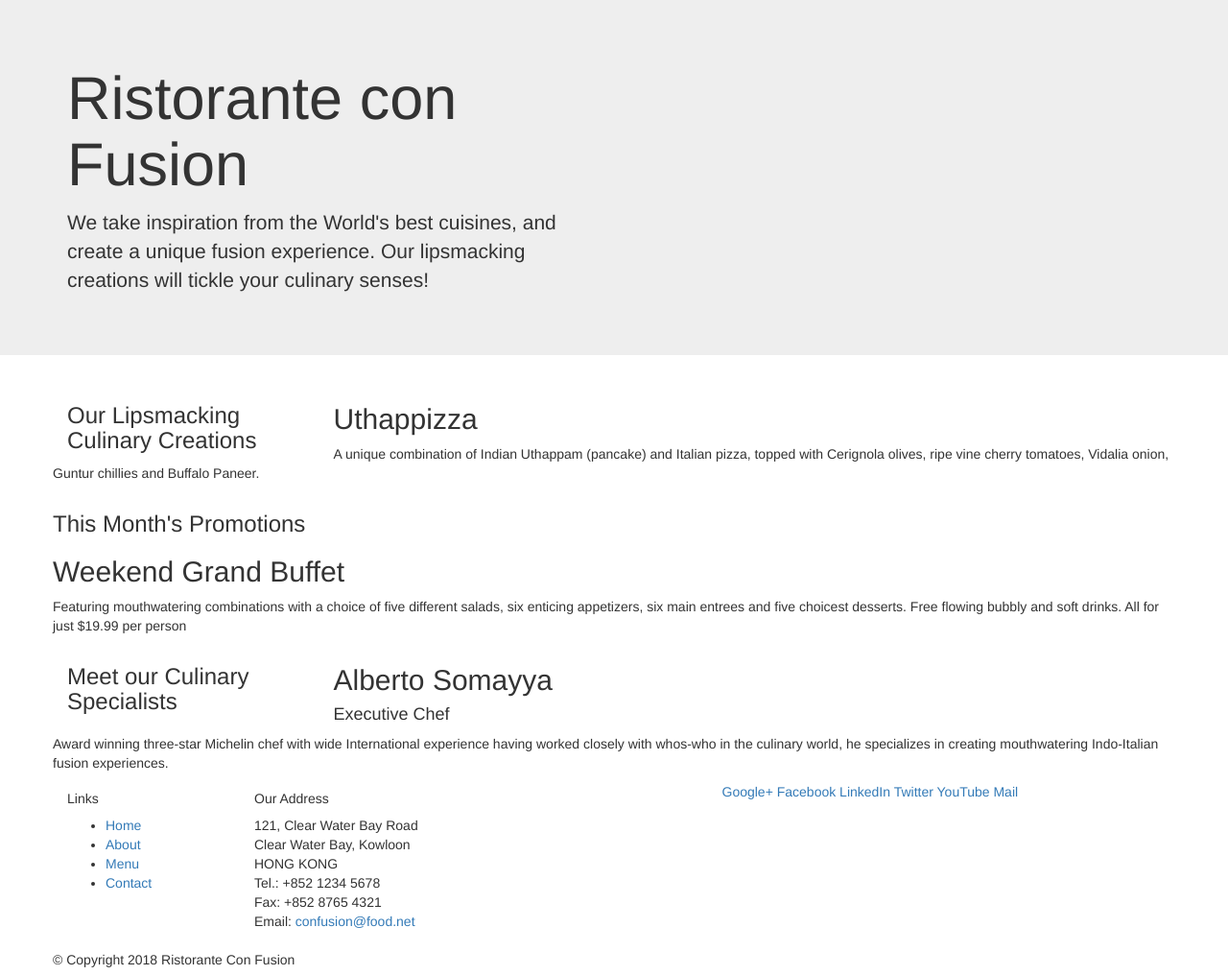
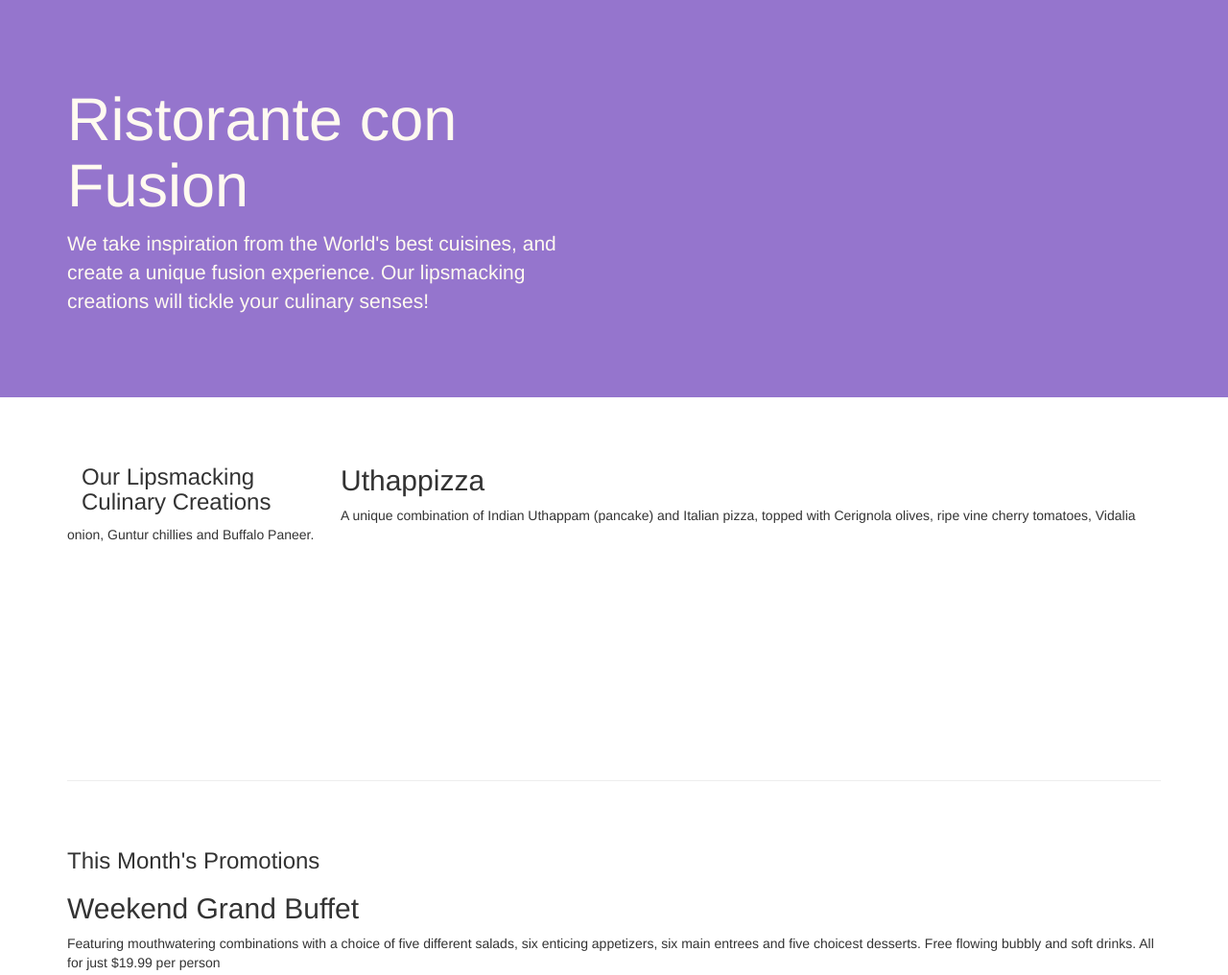
Before and after one commit to Joshuaofori/Confusion, a website: page index.html in a window 1280 px wide. Shown: the top 1016 px of the page at 96% size. Drawn offline with nearby package versions, Linux system fonts and the light colour scheme.

Commit message:
more commit

```diff
--- /dev/null
+++ b/css/styles.css
@@ -0,0 +1,26 @@
+.row-header{
+    margin:0px auto;
+    padding:0px auto;
+}
+.row-content{
+    margin:0px auto;
+    padding:50px 0px 50px 0px;
+    border-bottom:1px ridge;
+    min-height: 400px;
+}
+.footer{
+    background-color:#D1C4E9;
+    margin:0px auto;
+    padding:20px 0px 20px 0px;
+}
+.jumbotron{
+    padding:70px 30px 70px 30px;
+    margin:0px auto;
+    background:#9575CD;
+    color:floralwhite;
+}
+.address{
+    font-size:80%;
+    margin: 0px;
+    color:#0f0f0f;
+}
--- a/index.html
+++ b/index.html
@@ -8,15 +8,11 @@
      <meta http-equiv="x-ua-compatible" content="ie=edge">
 
      <!-- Bootstrap CSS -->
- <!---- <link rel="stylesheet" href="node_modules/bootstrap/dist/css/bootstrap.min.css">-->
- <link rel="stylesheet" href="https://maxcdn.bootstrapcdn.com/bootstrap/3.4.0/css/bootstrap.min.css">
 
-<!-- jQuery library -->
-<script src="https://ajax.googleapis.com/ajax/libs/jquery/3.4.0/jquery.min.js"></script>
-
-<!-- Latest compiled JavaScript -->
-<script src="https://maxcdn.bootstrapcdn.com/bootstrap/3.4.0/js/bootstrap.min.js"></script>
-    <title>Ristorante Con Fusion</title>
+     <!---<link rel="stylesheet" href="node_modules/bootstrap/dist/css/bootstrap.min.css">-->
+     <link rel="stylesheet" href="https://maxcdn.bootstrapcdn.com/bootstrap/3.2.0/css/bootstrap.min.css">
+     <link rel="stylesheet" href="css/styles.css">
+     <title>Ristorante Con Fusion</title>
 
 </head >
 
@@ -24,7 +20,7 @@
 
     <header class="jumbotron">
         <div class ="container">
-            <div class="row">
+            <div class="row" row-header>
                 <div class="col-12 col-sm-6">
                     <h1>Ristorante con Fusion</h1>
                     <p>We take inspiration from the World's best cuisines, and create a unique fusion experience. Our lipsmacking creations will tickle your culinary senses!</p>
@@ -36,18 +32,18 @@
     </header>
 
     <div class="container">
-        <div class="row">
-            <div class="col-12 col-sm-4 col-md-3">
+        <div class="row row-content">
+            <div class="col-12 col-sm-4 order-sm-last col-md-3">
                 <h3>Our Lipsmacking Culinary Creations</h3>
             </div>
-            <div class="col col-sm col-md">
+            <div class="col col-sm order-sm-first col-md">
                 <h2>Uthappizza</h2>
                 <p>A unique combination of Indian Uthappam (pancake) and Italian pizza, topped with Cerignola olives, ripe vine cherry tomatoes, Vidalia onion, Guntur chillies and Buffalo Paneer.</p>
             </div>
         </div>
 
 
-        <div class="row">
+        <div class="row row-content">
             <div>
                 <h3>This Month's Promotions</h3>
             </div>
@@ -57,11 +53,11 @@
             </div>
         </div>
 
-        <div class="row">
-            <div class="col-12 col-sm-4 col-md-3">
+        <div class="row row-content">
+            <div class="col-12 col-sm-4 order-sm-last col-md-3">
                 <h3>Meet our Culinary Specialists</h3>
             </div>
-            <div class="col col-sm col-md">
+            <div class="col col-sm order-sm-first col-md">
                 <h2>Alberto Somayya</h2>
                 <h4>Executive Chef</h4>
                 <p>Award winning three-star Michelin chef with wide International experience having worked closely with whos-who in the culinary world, he specializes in creating mouthwatering Indo-Italian fusion experiences. </p>
@@ -69,12 +65,12 @@
         </div>
     </div>
 
-    <footer>
+    <footer class="footer">
         <div class="container">
             <div class="row">
-                <div class="col-4 col-sm-2">
+                <div class="col-4 offset-1 col-sm-2">
                     <h5>Links</h5>
-                    <ul>
+                    <ul class="list-unstyled">
                         <li><a href="#">Home</a></li>
                         <li><a href="#">About</a></li>
                         <li><a href="#">Menu</a></li>
```
